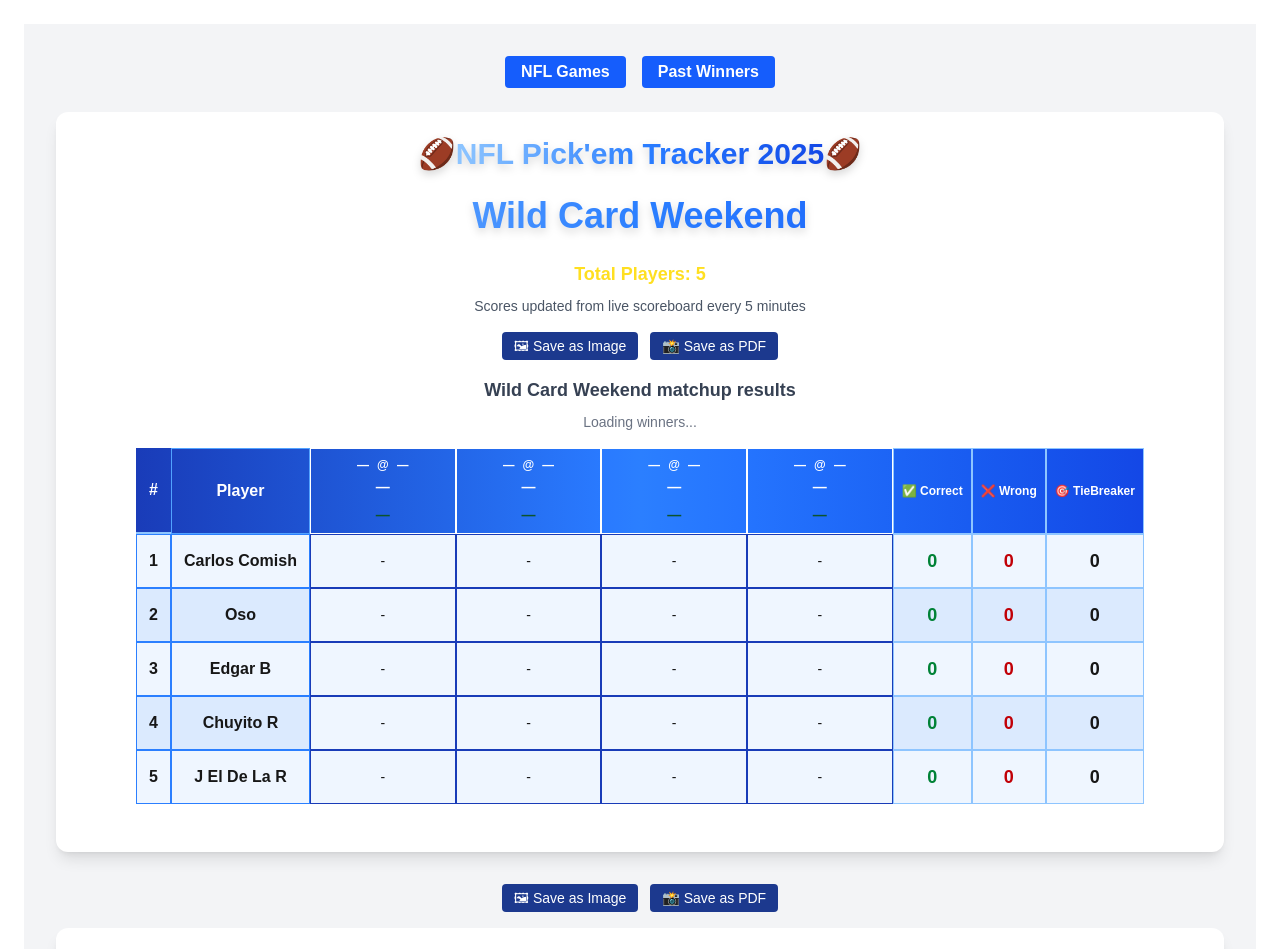
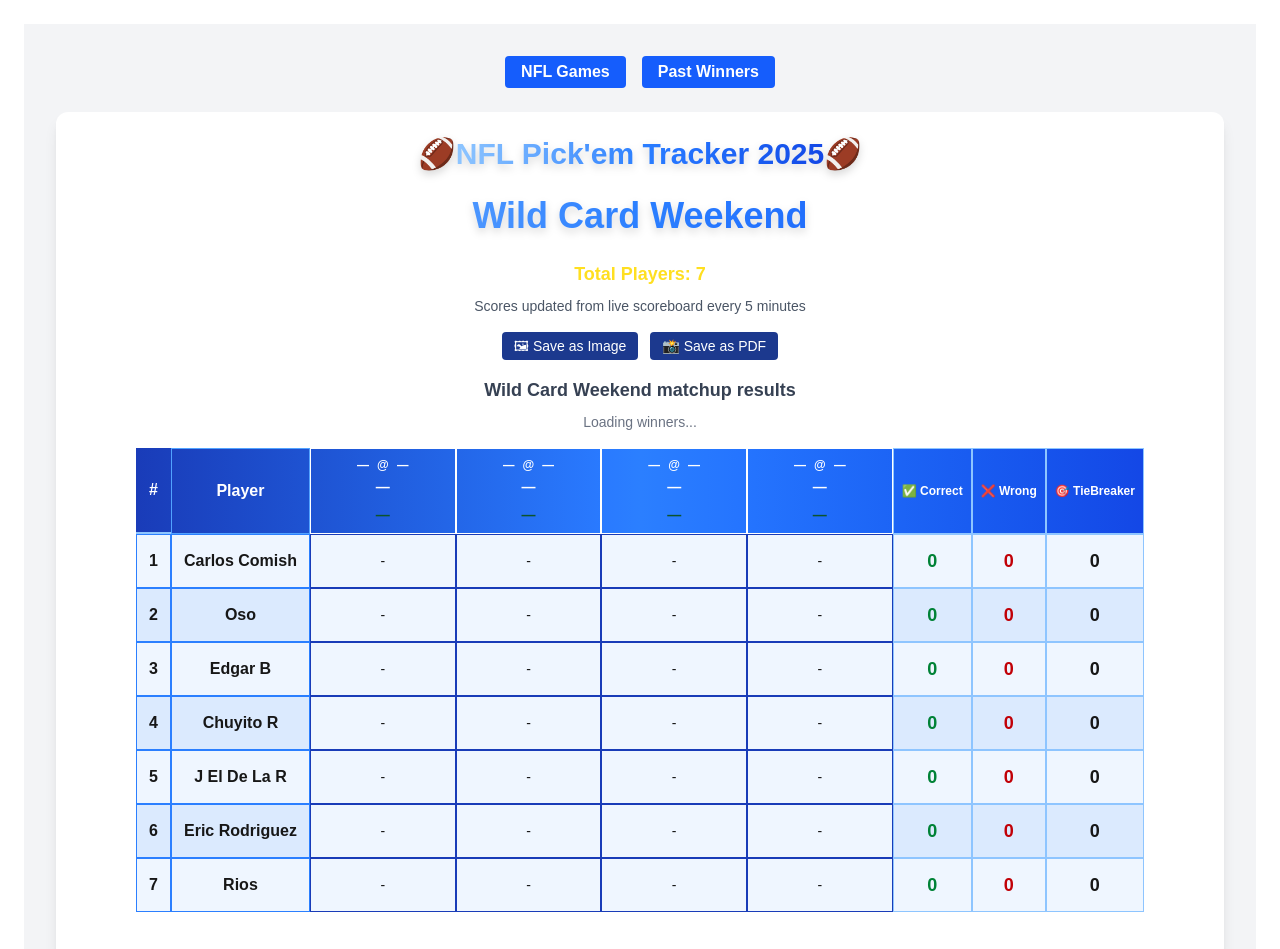
Before and after one commit to CarlosMartinezCM/pickEmTracker, a Next.js app: page / in a window 1280 px wide. Shown: the top 949 px of the page. Built offline with nearby package versions, Linux system fonts and the light colour scheme; no server answers.

Commit message:
added 2 more players for DWP games

```diff
--- a/app/components/PickEmBoard.tsx
+++ b/app/components/PickEmBoard.tsx
@@ -75,6 +75,8 @@
   { name: "Edgar B", picks: ["-", "-", "-", "-"], tiebreaker: 0 },
   { name: "Chuyito R", picks: ["-", "-", "-", "-"], tiebreaker: 0 },
   { name: "J El De La R", picks: ["-", "-", "-", "-"], tiebreaker: 0 },
+  { name: "Eric Rodriguez", picks: ["-", "-", "-", "-"], tiebreaker: 0 },
+  { name: "Rios", picks: ["-", "-", "-", "-"], tiebreaker: 0 },
 ];
 
 // Helper: calculate correct/wrong
@@ -458,7 +460,7 @@
 
   // Here is where you can set the number of players that are the *Top Contenders
   //Set to 1 when ready to display winner, otherwise set to 0 to display nothing******************************* ;) *******************************
-  const winners = useMemo(() => leaderboard.filter((p) => p.rank === 1), [leaderboard]);
+  const winners = useMemo(() => leaderboard.filter((p) => p.rank === 0), [leaderboard]);
 
   return (
     <div id="leaderboard" className="p-8 bg-gray-100 dark:bg-gray-900 min-h-screen space-y-8 transition-colors duration-300">
```
